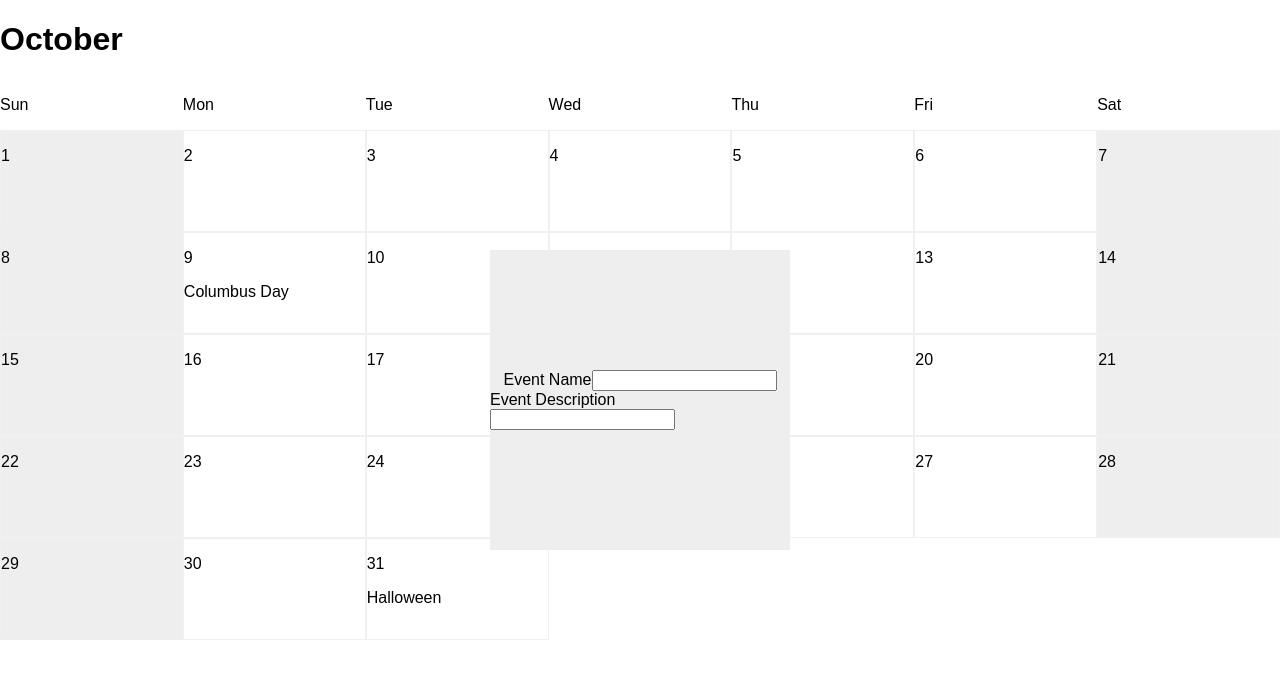
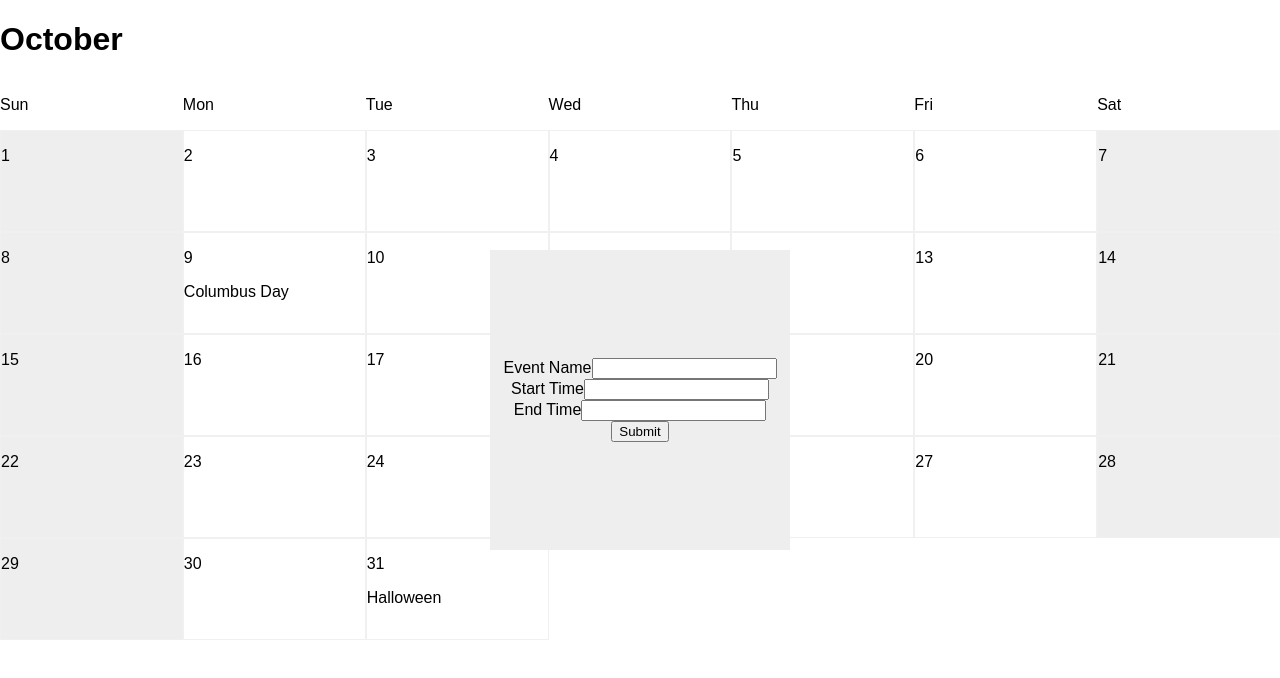
Before and after one commit to jsullivan5/calendar, a React (Create React App) app: page / in a window 1280 px wide. Both pictures are taken after a click on the element "10". Shown: the top 678 px of the page. Built offline with nearby package versions, Linux system fonts and the light colour scheme.

Commit message:
Add start and end to addEvent form

```diff
--- a/src/components/AddEvent.js
+++ b/src/components/AddEvent.js
@@ -5,7 +5,8 @@ class AddEvent extends React.Component {
     super(props);
     this.state = {
       name: '',
-      description: '',
+      start: '',
+      end: '',
     };
     this.handleSubmit = this.handleSubmit.bind(this);
     this.handleChange = this.handleChange.bind(this);
@@ -13,7 +14,11 @@ class AddEvent extends React.Component {
 
   handleSubmit(event) {
     event.preventDefault();
-    console.log('submit');
+    const { addEvent, closeModal, calendarDay } = this.props;
+    const eventInfo = this.state;
+
+    addEvent(calendarDay, eventInfo);
+    closeModal();
   }
 
   handleChange(event) {
@@ -35,16 +40,27 @@ class AddEvent extends React.Component {
               value={this.state.name}
             />
           </label>
-          <label htmlFor="description">
-            Event Description
+          <label htmlFor="start">
+            Start Time
             <input
-              id="description"
+              id="start"
               type="text"
-              name="description"
+              name="start"
               onChange={this.handleChange}
-              value={this.state.name}
+              value={this.state.start}
             />
           </label>
+          <label htmlFor="end">
+            End Time
+            <input
+              id="end"
+              type="text"
+              name="end"
+              onChange={this.handleChange}
+              value={this.state.end}
+            />
+          </label>
+          <input type="submit" />
         </form>
       </div>
     );
```
